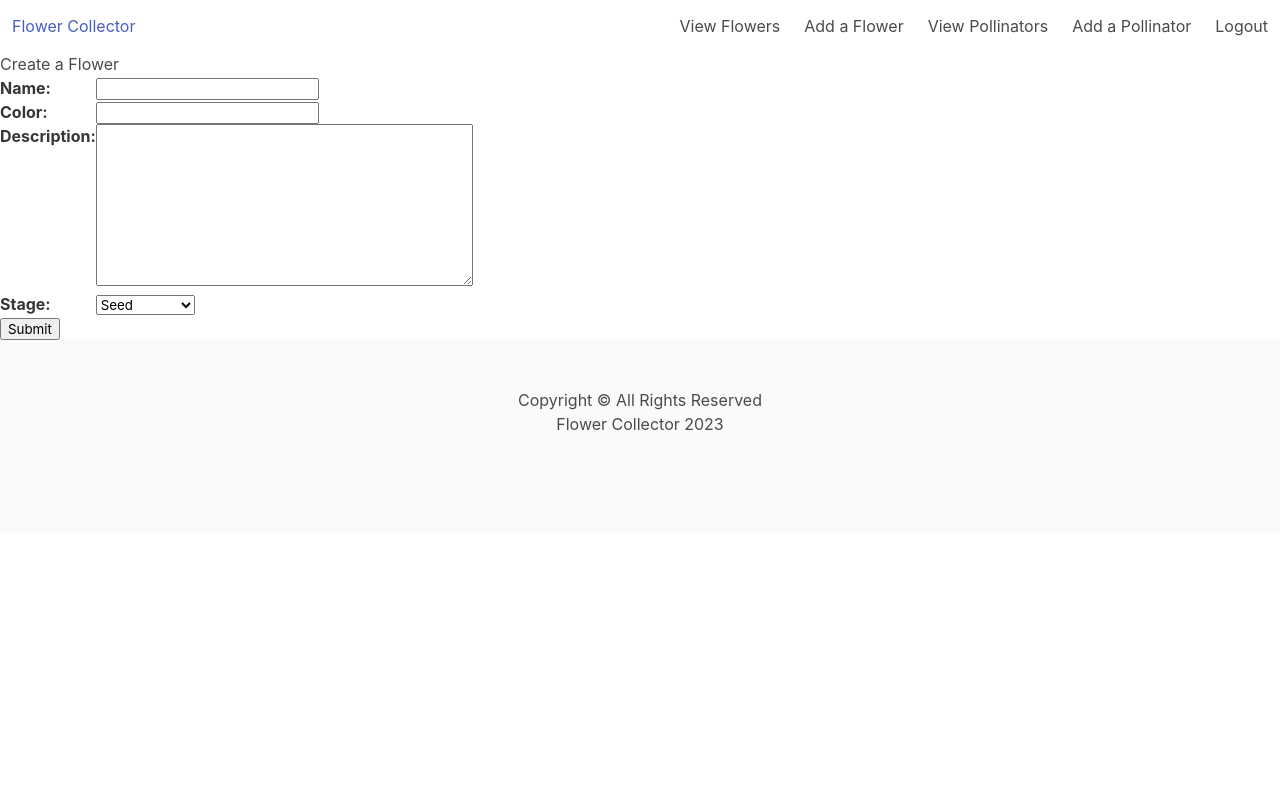
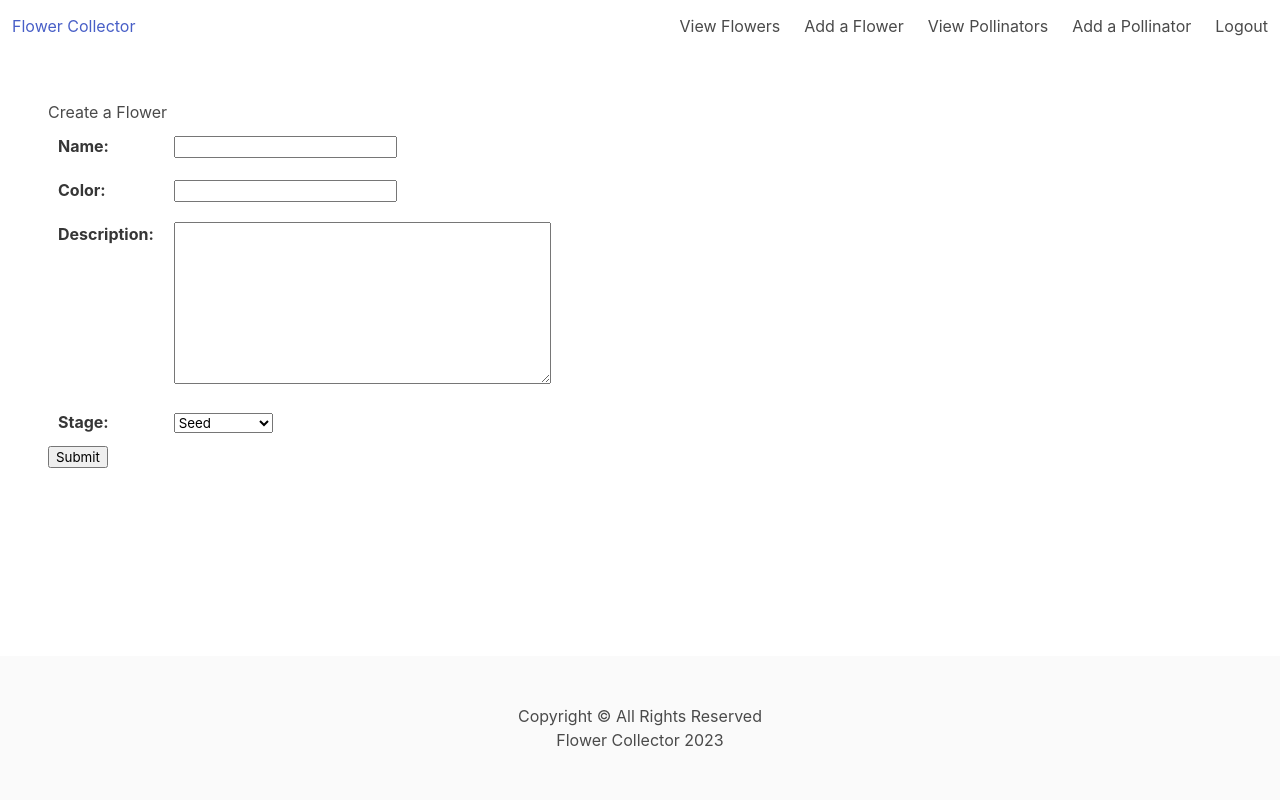
Before and after one commit to ambertav/flower_collector, a Django app: page /flowers/create/ in a window 1280 px wide. Run offline with Django 4.2, Linux system fonts and the light colour scheme; the visitor is signed in with stand-in values (Sample User, id 1).

Commit message:
adds custom css styling

```diff
--- /dev/null
+++ b/main_app/static/css/style.css
@@ -0,0 +1,17 @@
+body {
+    display: flex;
+    flex-direction: column;
+    min-height: 100vh;
+}
+
+main {
+    flex-grow: 1;
+}
+
+td, th {
+    padding: 10px;
+}
+
+footer {
+    padding: 1rem 1.5rem 1rem;
+}
--- a/main_app/templates/base.html
+++ b/main_app/templates/base.html
@@ -6,8 +6,8 @@
     <meta charset="UTF-8">
     <meta http-equiv="X-UA-Compatible" content="IE=edge">
     <meta name="viewport" content="width=device-width, initial-scale=1.0">
-    <link rel="stylesheet" href="{% static 'style.css' %}">
     <link rel="stylesheet" href="https://cdn.jsdelivr.net/npm/bulma@0.9.4/css/bulma.min.css">
+    <link rel="stylesheet" href="{% static 'css/style.css' %}">
     {% block title %}
         <title>Flower Collector</title>
     {% endblock %}
@@ -32,11 +32,11 @@
                 {% endif %}
         </nav>
     </header>
-    <main>
+    <main class="m-6">
         {% block content %}
         {% endblock %}
     </main>
-    <footer class="footer">
+    <footer class="footer pb-6">
         <div class="content has-text-centered">
             <span>Copyright &copy; All Rights Reserved</span>
             <br>
```
